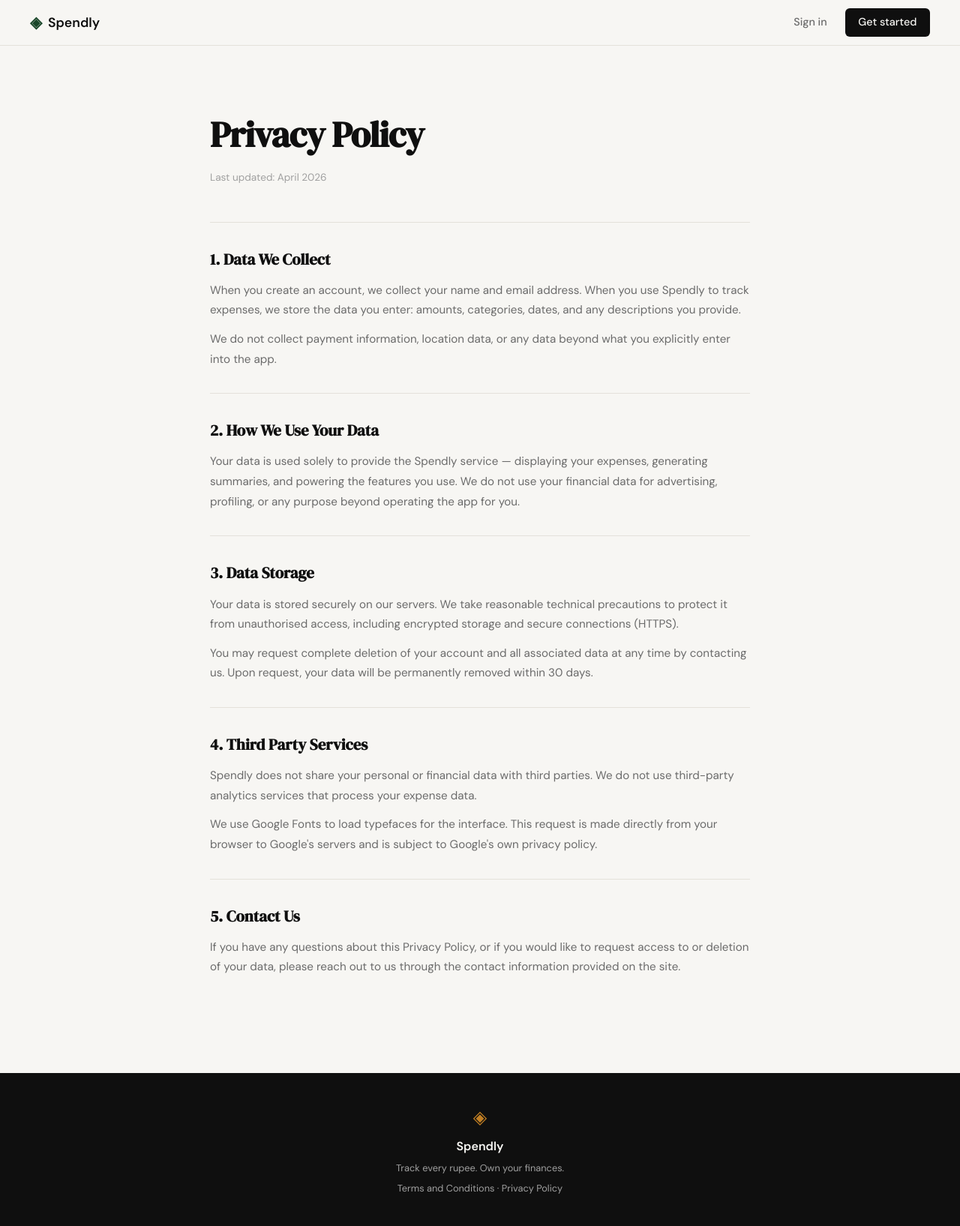
After one commit to manishkumar27121996/spendly, a Flask app: page /privacy in a window 1280 px wide. The commit adds this page. Shown: the whole page at 75% size. Run offline with Flask 3, Linux system fonts and the light colour scheme.

Commit message:
landing: add privacy policy page and route

```diff
--- a/app.py
+++ b/app.py
@@ -25,6 +25,11 @@ def login():
 @app.route("/terms")
 def terms():
     return render_template("terms.html")
+
+
+@app.route("/privacy")
+def privacy():
+    return render_template("privacy.html")
 
 
 # ------------------------------------------------------------------ #
--- a/templates/base.html
+++ b/templates/base.html
@@ -34,7 +34,7 @@
             <span class="brand-icon">◈</span>
             <span class="footer-name">Spendly</span>
             <p class="footer-copy">Track every rupee. Own your finances.</p>
-            <p class="footer-links"><a href="{{ url_for('terms') }}">Terms and Conditions</a> · <a href="#">Privacy Policy</a></p>
+            <p class="footer-links"><a href="{{ url_for('terms') }}">Terms and Conditions</a> · <a href="{{ url_for('privacy') }}">Privacy Policy</a></p>
         </div>
     </footer>
 
--- /dev/null
+++ b/templates/privacy.html
@@ -0,0 +1,42 @@
+{% extends "base.html" %}
+
+{% block title %}Privacy Policy — Spendly{% endblock %}
+
+{% block content %}
+
+<section class="terms-page">
+    <div class="terms-inner">
+        <h1 class="terms-title">Privacy Policy</h1>
+        <p class="terms-updated">Last updated: April 2026</p>
+
+        <div class="terms-section">
+            <h2>1. Data We Collect</h2>
+            <p>When you create an account, we collect your name and email address. When you use Spendly to track expenses, we store the data you enter: amounts, categories, dates, and any descriptions you provide.</p>
+            <p>We do not collect payment information, location data, or any data beyond what you explicitly enter into the app.</p>
+        </div>
+
+        <div class="terms-section">
+            <h2>2. How We Use Your Data</h2>
+            <p>Your data is used solely to provide the Spendly service — displaying your expenses, generating summaries, and powering the features you use. We do not use your financial data for advertising, profiling, or any purpose beyond operating the app for you.</p>
+        </div>
+
+        <div class="terms-section">
+            <h2>3. Data Storage</h2>
+            <p>Your data is stored securely on our servers. We take reasonable technical precautions to protect it from unauthorised access, including encrypted storage and secure connections (HTTPS).</p>
+            <p>You may request complete deletion of your account and all associated data at any time by contacting us. Upon request, your data will be permanently removed within 30 days.</p>
+        </div>
+
+        <div class="terms-section">
+            <h2>4. Third Party Services</h2>
+            <p>Spendly does not share your personal or financial data with third parties. We do not use third-party analytics services that process your expense data.</p>
+            <p>We use Google Fonts to load typefaces for the interface. This request is made directly from your browser to Google's servers and is subject to Google's own privacy policy.</p>
+        </div>
+
+        <div class="terms-section">
+            <h2>5. Contact Us</h2>
+            <p>If you have any questions about this Privacy Policy, or if you would like to request access to or deletion of your data, please reach out to us through the contact information provided on the site.</p>
+        </div>
+    </div>
+</section>
+
+{% endblock %}
```
